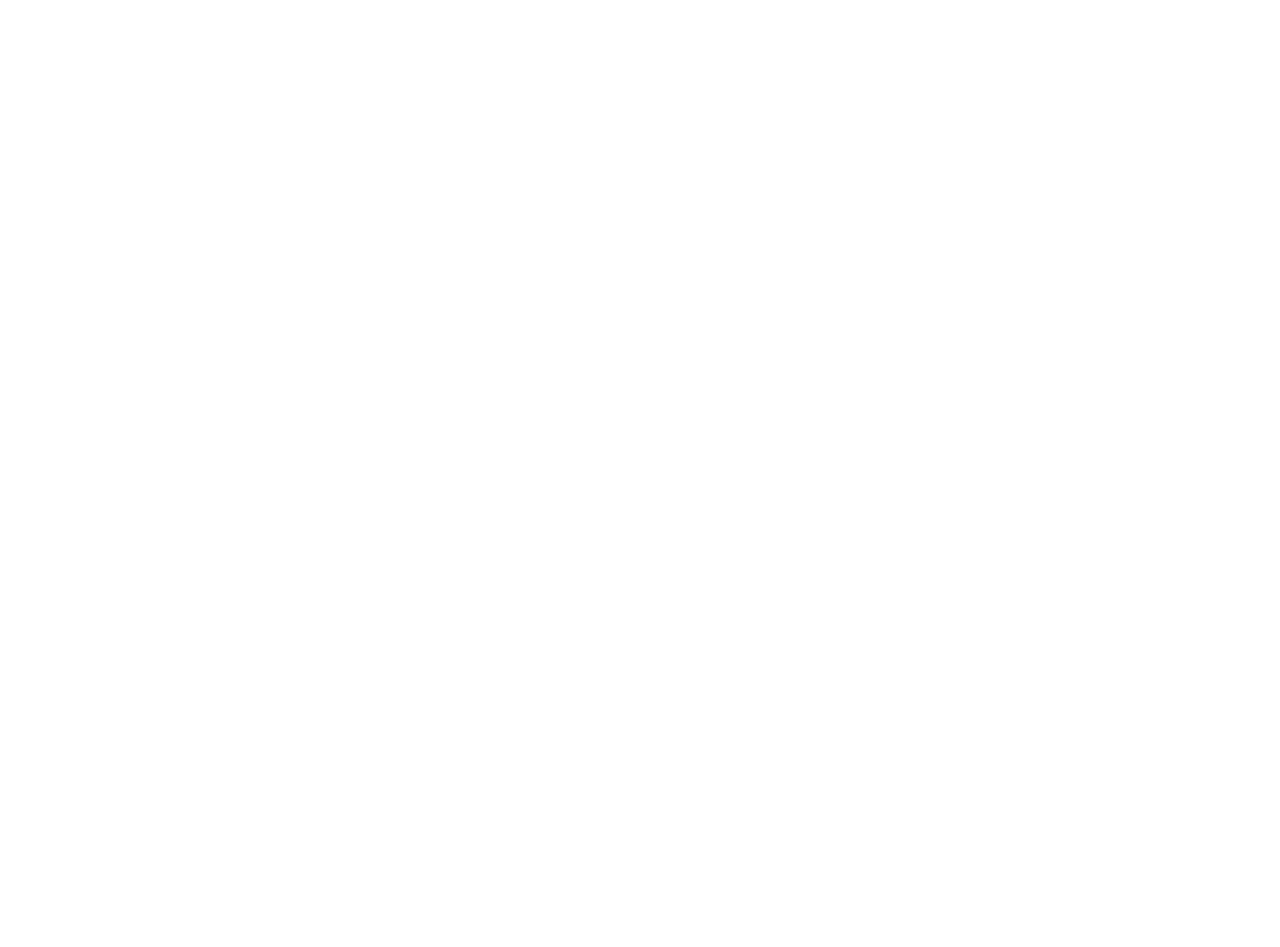
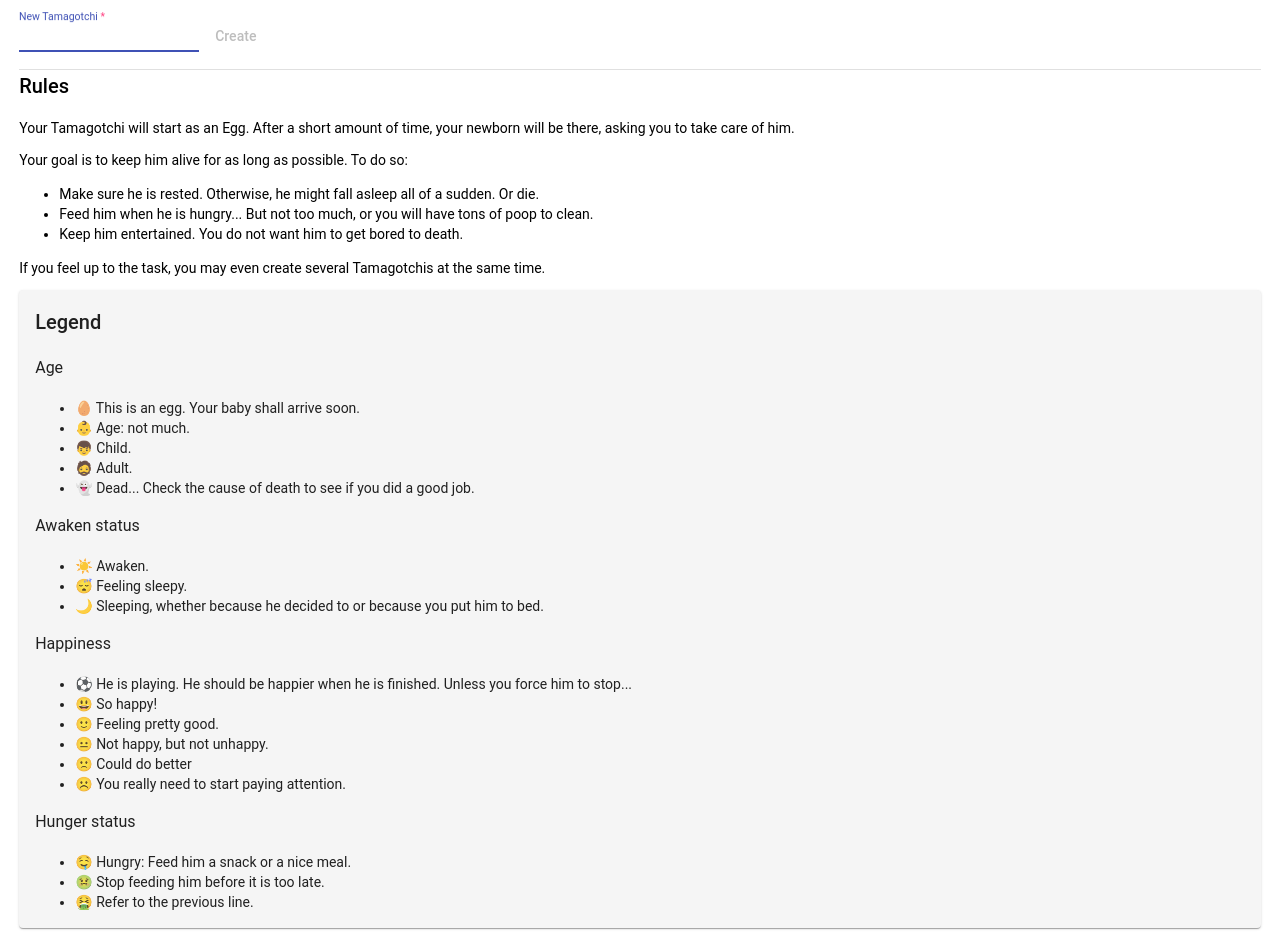
Before and after one commit to MathieuPierfitte/tamagotchi, an Angular app in the folder tamagotchi/: page / in a window 1280 px wide. Shown: the part 183-1130 px from the top of the page. Before the commit the page ends 800 px from the top, so only its background shows below. Built offline with nearby package versions, Linux system fonts and the light colour scheme.

Commit message:
Detail rules on homepage

```diff
--- a/tamagotchi/src/app/components/home/home.component.css
+++ b/tamagotchi/src/app/components/home/home.component.css
@@ -0,0 +1,3 @@
+mat-card {
+    background-color: whitesmoke;
+}
--- a/tamagotchi/src/app/components/home/home.component.html
+++ b/tamagotchi/src/app/components/home/home.component.html
@@ -1,3 +1,7 @@
+<h1>Welcome back to the 90's!</h1>
+
+<p>Here you can create as many Tamagotchis as you want!</p>
+<p>Simply choose a great name for your Tamagotchi and press enter:</p>
 <form [formGroup]="form" (ngSubmit)="onSubmit()">
   <mat-form-field>
     <input type="text" matInput formControlName="name" placeholder="New Tamagotchi" autofocus required>
@@ -7,3 +11,56 @@
   </mat-form-field>
   <button type="submit" mat-button [disabled]="form.pristine || form.invalid">Create</button>
 </form>
+
+<mat-divider></mat-divider>
+
+<h2>Rules</h2>
+
+<p>Your Tamagotchi will start as an Egg. After a short amount of time, your newborn will be there, asking you to take care of him.</p>
+<p>Your goal is to keep him alive for as long as possible. To do so:</p>
+<ul>
+  <li>Make sure he is rested. Otherwise, he might fall asleep all of a sudden. Or die.</li>
+  <li>Feed him when he is hungry... But not too much, or you will have tons of poop to clean.</li>
+  <li>Keep him entertained. You do not want him to get bored to death.</li>
+</ul>
+
+<p>If you feel up to the task, you may even create several Tamagotchis at the same time.</p>
+
+<mat-card>
+
+  <h2>Legend</h2>
+
+  <h3>Age</h3>
+  <ul>
+    <li>🥚 This is an egg. Your baby shall arrive soon.</li>
+    <li>👶 Age: not much.</li>
+    <li>👦 Child.</li>
+    <li>🧔 Adult.</li>
+    <li>👻 Dead... Check the cause of death to see if you did a good job.</li>
+  </ul>
+
+  <h3>Awaken status</h3>
+  <ul>
+    <li>☀️ Awaken.</li>
+    <li>😴 Feeling sleepy.</li>
+    <li>🌙 Sleeping, whether because he decided to or because you put him to bed.</li>
+  </ul>
+
+  <h3>Happiness</h3>
+  <ul>
+    <li>⚽️ He is playing. He should be happier when he is finished. Unless you force him to stop...</li>
+    <li>😃 So happy!</li>
+    <li>🙂 Feeling pretty good.</li>
+    <li>😐 Not happy, but not unhappy.</li>
+    <li>🙁 Could do better</li>
+    <li>☹️ You really need to start paying attention.</li>
+  </ul>
+
+  <h3>Hunger status</h3>
+  <ul>
+    <li>🤤 Hungry: Feed him a snack or a nice meal.</li>
+    <li>🤢 Stop feeding him before it is too late.</li>
+    <li>🤮 Refer to the previous line.</li>
+  </ul>
+
+</mat-card>
```
